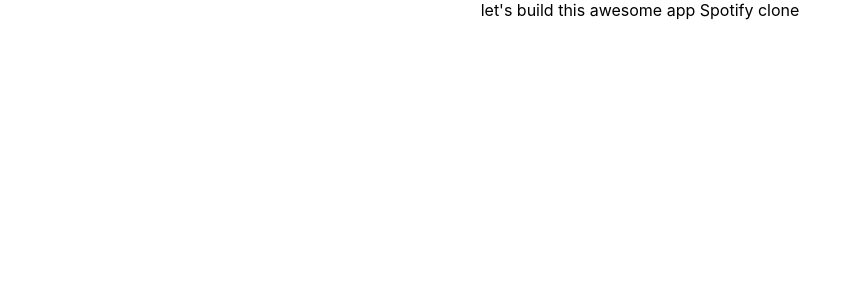
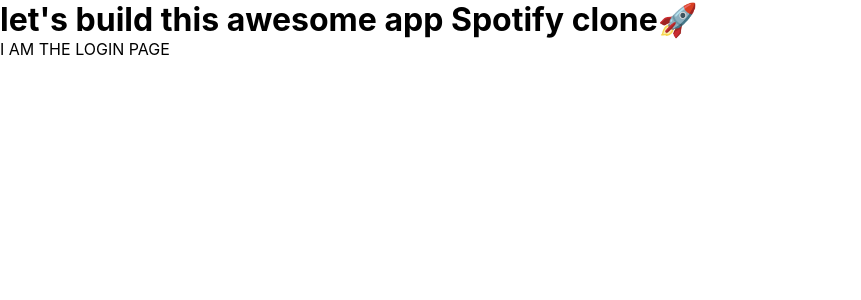
Before and after one commit to Majd-sufian/Spotify-Clone, a React (Create React App) app: page / in a window 1280 px wide. Shown: the top 300 px of the page, without its empty margins (0-861 px from the left). Built offline with nearby package versions, Linux system fonts and the light colour scheme.

Commit message:
create a login component

```diff
--- a/src/App.css
+++ b/src/App.css
@@ -1,38 +1,3 @@
-.App {
-  text-align: center;
+* {
+  margin: 0;
 }
-
-.App-logo {
-  height: 40vmin;
-  pointer-events: none;
-}
-
-@media (prefers-reduced-motion: no-preference) {
-  .App-logo {
-    animation: App-logo-spin infinite 20s linear;
-  }
-}
-
-.App-header {
-  background-color: #282c34;
-  min-height: 100vh;
-  display: flex;
-  flex-direction: column;
-  align-items: center;
-  justify-content: center;
-  font-size: calc(10px + 2vmin);
-  color: white;
-}
-
-.App-link {
-  color: #61dafb;
-}
-
-@keyframes App-logo-spin {
-  from {
-    transform: rotate(0deg);
-  }
-  to {
-    transform: rotate(360deg);
-  }
-}
--- a/src/App.js
+++ b/src/App.js
@@ -1,8 +1,14 @@
 import React from "react";
 import "./App.css";
+import Login from "./Login";
 
 function App() {
-  return <div className="App">let's build this awesome app Spotify clone</div>;
+  return (
+    <div className="app">
+      <h1>let's build this awesome app Spotify clone🚀</h1>
+      <Login />
+    </div>
+  );
 }
 
 export default App;
--- /dev/null
+++ b/src/Login.js
@@ -0,0 +1,11 @@
+import React from "react";
+import "./Login.css";
+
+function Login() {
+  return <div className="login">I AM THE LOGIN PAGE</div>;
+}
+
+export default Login;
+
+// - spotify logo
+// - login with spotify button call to action
--- a/src/index.css
+++ b/src/index.css
@@ -1,13 +1,17 @@
+* {
+  margin: 0;
+}
+
 body {
   margin: 0;
-  font-family: -apple-system, BlinkMacSystemFont, 'Segoe UI', 'Roboto', 'Oxygen',
-    'Ubuntu', 'Cantarell', 'Fira Sans', 'Droid Sans', 'Helvetica Neue',
+  font-family: -apple-system, BlinkMacSystemFont, "Segoe UI", "Roboto", "Oxygen",
+    "Ubuntu", "Cantarell", "Fira Sans", "Droid Sans", "Helvetica Neue",
     sans-serif;
   -webkit-font-smoothing: antialiased;
   -moz-osx-font-smoothing: grayscale;
 }
 
 code {
-  font-family: source-code-pro, Menlo, Monaco, Consolas, 'Courier New',
+  font-family: source-code-pro, Menlo, Monaco, Consolas, "Courier New",
     monospace;
 }
```
Also changed, not shown: src/Login.css (added).
